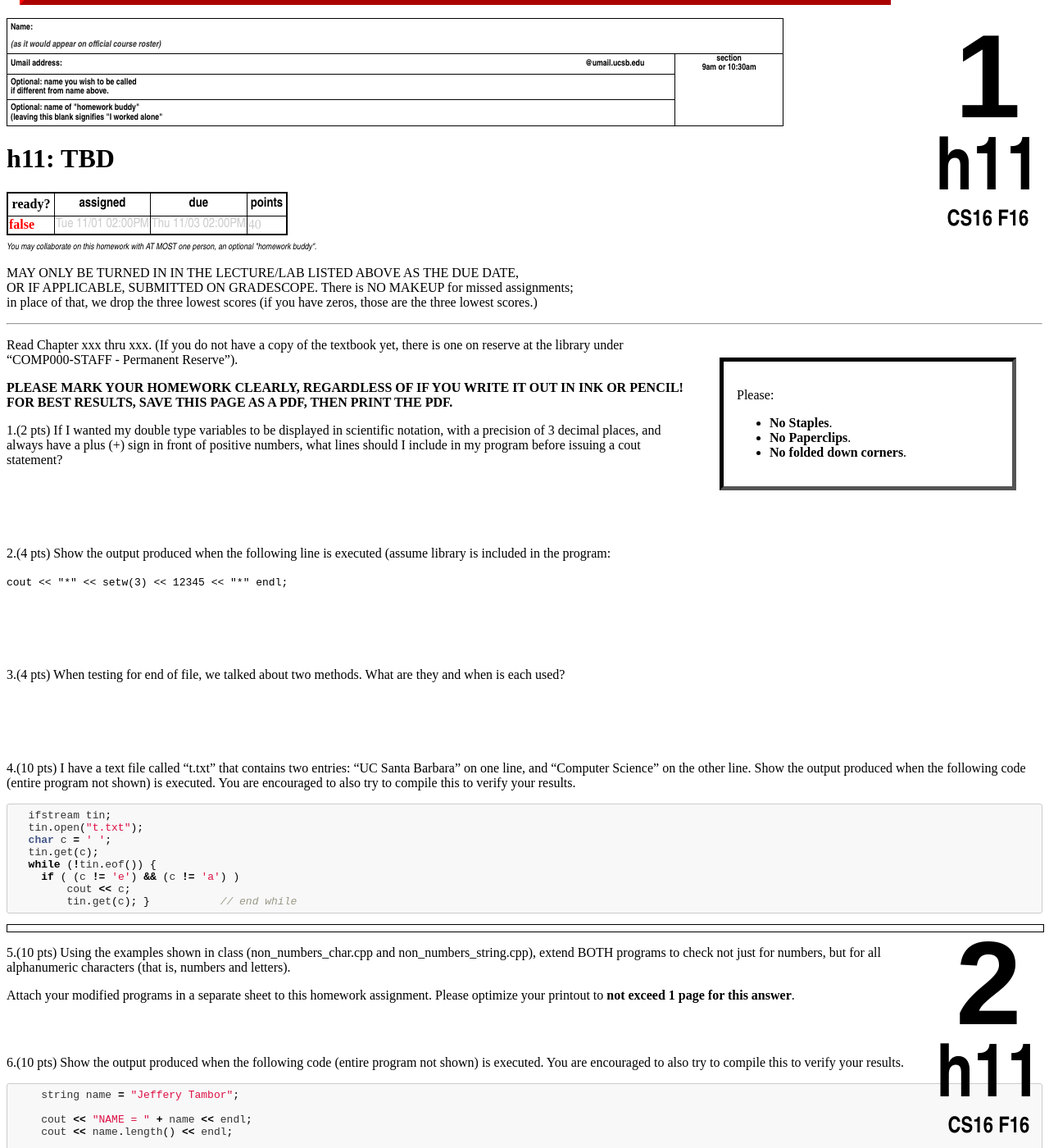
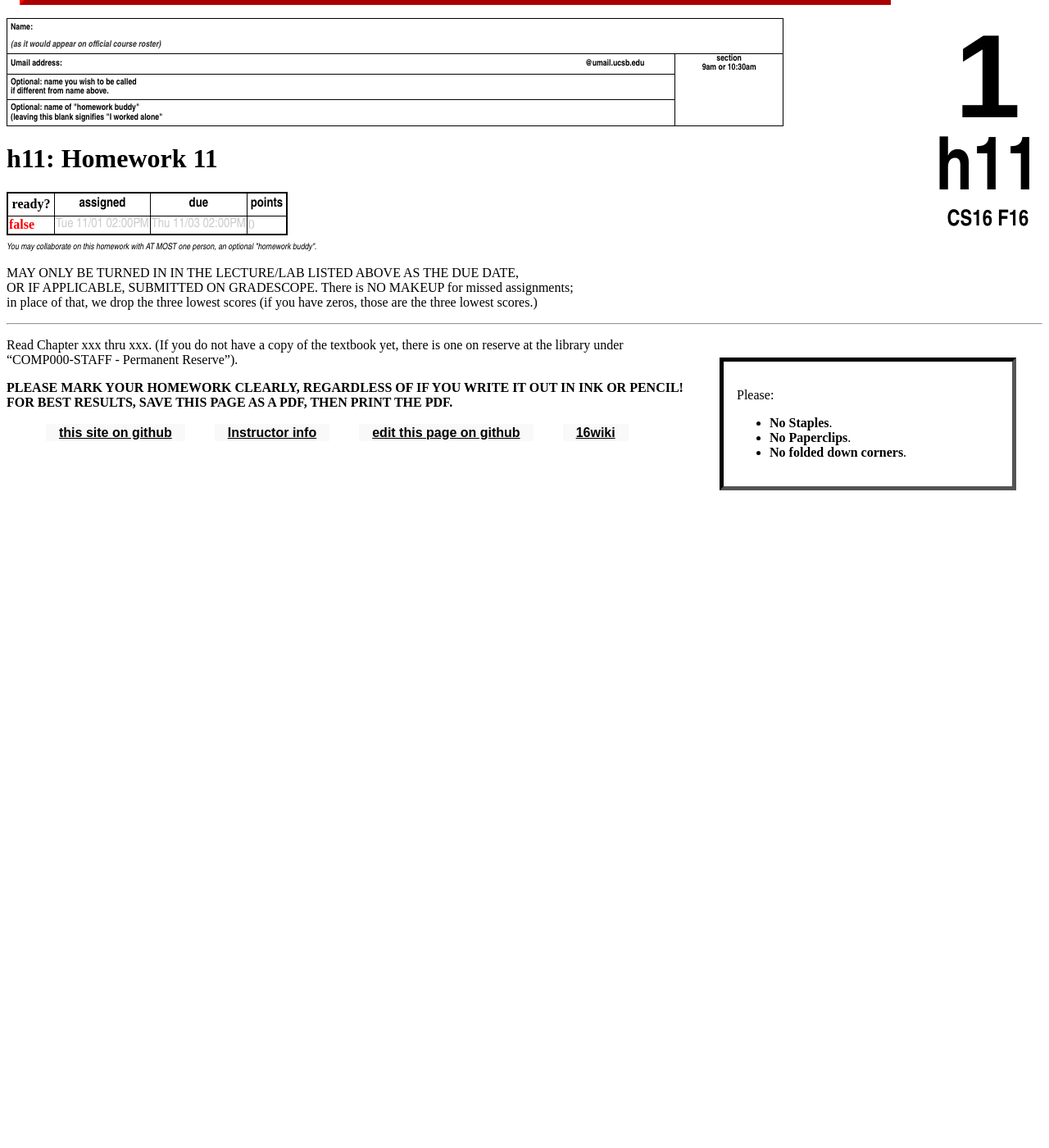
Before and after one commit to ucsb-cs16-s16/https-ucsb-cs16-s17.github.io, a Jekyll site: the page built from _hwk/h11.md, in a window 1280 px wide and 1400 px high, scrolled down 292 px. Shown: the whole window at 82% size. Built offline with Jekyll 4.4.1, drawn with Linux system fonts in a browser that asks for light colours; after the commit the page ends 922 px from its top, so only the background shows below that; some of the changed text lies outside the part shown.

Commit message:
Update h11.md

````diff
--- a/_hwk/h11.md
+++ b/_hwk/h11.md
@@ -1,6 +1,6 @@
 ---
 num: "h11"
-desc: "TBD"
+desc: "Homework 11"
 ready: false
 assigned: 2016-11-01 14:00:00.00-7:00
 due: 2016-11-03 14:00:00.00-7:00
@@ -10,65 +10,3 @@ Read Chapter xxx thru xxx. (If you do not have a copy of the textbook yet, there
 
 <b>PLEASE MARK YOUR HOMEWORK CLEARLY, REGARDLESS OF IF YOU WRITE IT OUT IN INK OR PENCIL!<br/>
 FOR BEST RESULTS, SAVE THIS PAGE AS A PDF, THEN PRINT THE PDF.</b>
-
-1.(2 pts) If I wanted my double type variables to be displayed in scientific notation, with a precision of 3 decimal places, and always have a plus (+) sign in front of positive numbers, what lines should I include in my program before issuing a cout statement?
-<div style="margin-bottom:6em"></div>
-
-2.(4 pts) Show the output produced when the following line is executed (assume library <iomanip> is included in the program:
-
-`cout << "*" << setw(3) << 12345 << "*" endl;`
-
-<div style="margin-bottom:6em"></div>
-
-3.(4 pts) When testing for end of file, we talked about two methods. What are they and when is each used?
-<div style="margin-bottom:6em"></div>
-
-4.(10 pts) I have a text file called "t.txt" that contains two entries: "UC Santa Barbara" on one line, and "Computer Science" on the other line. Show the output produced when the following code (entire program not shown) is executed. You are encouraged to also try to compile this to verify your results.
-
-<div markdown="1">
-```cpp
-  ifstream tin;
-  tin.open("t.txt");
-  char c = ' ';
-  tin.get(c);
-  while (!tin.eof()) {
-    if ( (c != 'e') && (c != 'a') )
-        cout << c;
-	tin.get(c); } 		// end while
-```
-</div>
-<div class="pagebreak"></div>
-
-5.(10 pts) Using the examples shown in class (non_numbers_char.cpp and non_numbers_string.cpp), extend BOTH programs to check not just for numbers, but for all alphanumeric characters (that is, numbers and letters).
-
-Attach your modified programs in a separate sheet to this homework assignment. Please optimize your printout to **not exceed 1 page for this answer**.
-<div style="margin-bottom:4em"></div>
-
-6.(10 pts) Show the output produced when the following code (entire program not shown) is executed. You are encouraged to also try to compile this to verify your results.
-
-<div markdown="1">
-```cpp
-    string name = "Jeffery Tambor";
-
-    cout << "NAME = " + name << endl;
-    cout << name.length() << endl;
-
-    name.erase(8, 6);
-    cout << name << endl;
-    name.append("Dean WD Morgan");
-    cout << name << endl;
-
-    name.insert(22, "@TWD");
-    cout << name << endl;
-    name.replace(23, 3, "The WD");
-    cout << name << endl;
-
-    cout << name.find("WD") << endl;
-    cout << name.rfind("WD") << endl;
-    cout << name.rfind("fery") << endl;
-
-    for (int i = name.length(); i > 20; i--)
-        cout << name[i-1];
-    cout << endl;
-```
-</div>
````
